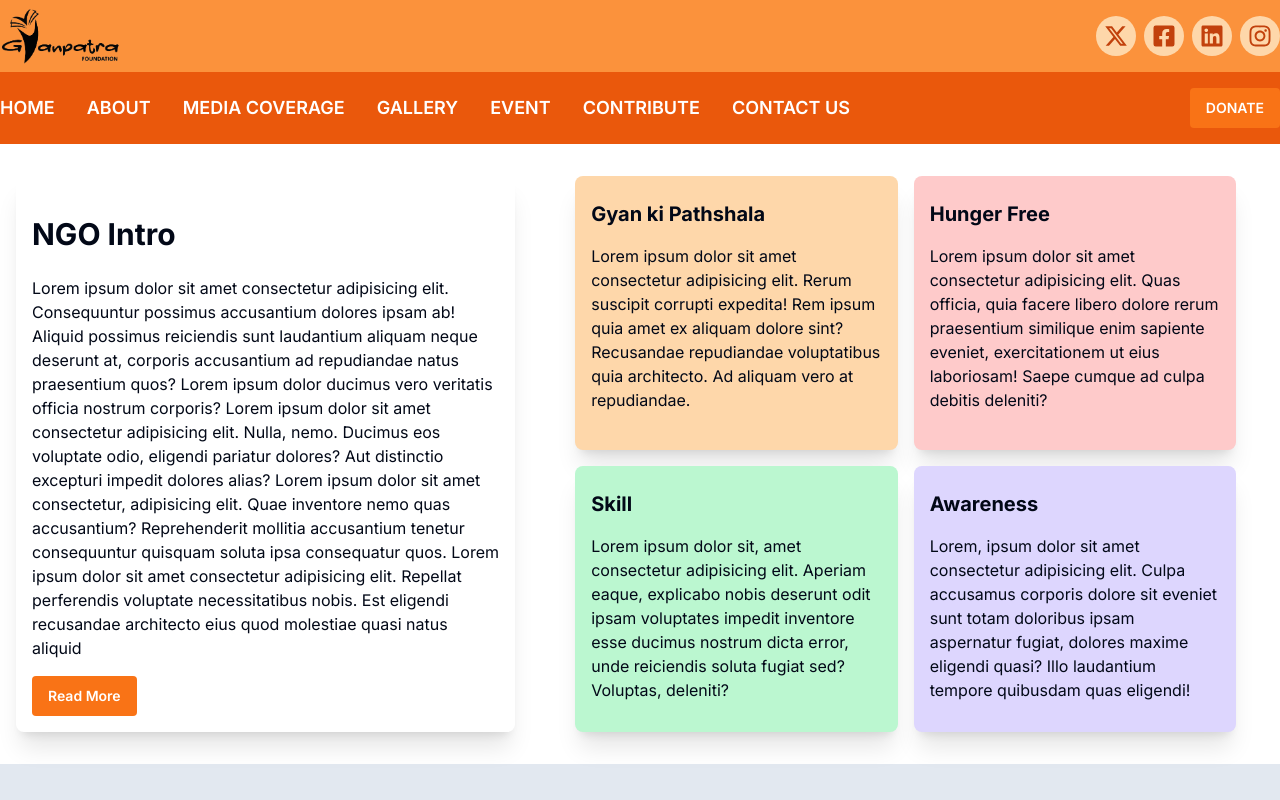
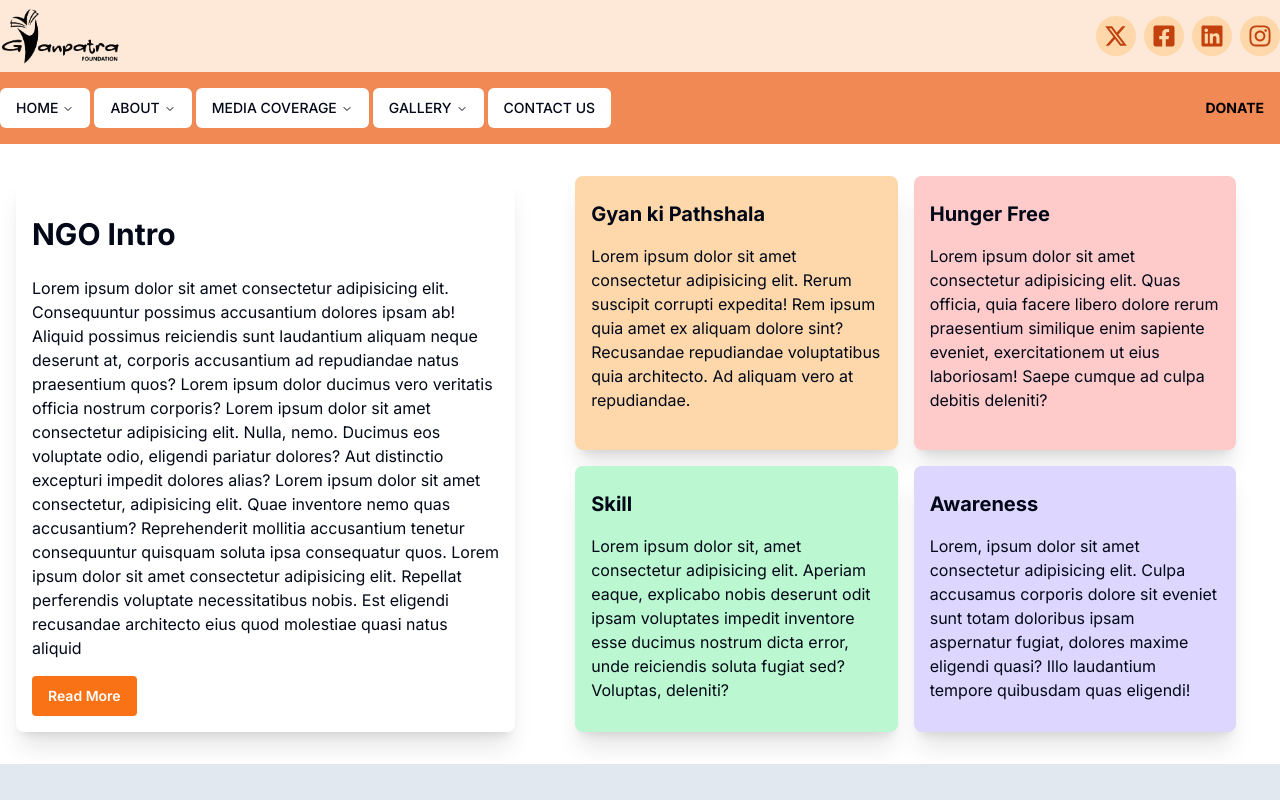
Before and after one commit to PrinceSah09/Gyan_Patra, a Next.js app: page / in a window 1280 px wide. Shown: the top 800 px of the page. Built offline with nearby package versions, Linux system fonts and the light colour scheme.

Commit message:
navbar: Redesigned Navbar with fixed pos using shadcn-ui navigation-menu using blur animation

```diff
--- a/src/components/Navbar.jsx
+++ b/src/components/Navbar.jsx
@@ -1,56 +1,216 @@
+"use client";
 import { FaXTwitter, FaInstagram } from "react-icons/fa6";
 import { FaFacebookSquare } from "react-icons/fa";
 import { FaLinkedin } from "react-icons/fa";
-import { Button } from "@/components/ui/button"
+import { Button,buttonVariants } from "@/components/ui/button";
 
-// import Button from "./utility/Button"
 import Link from "next/link";
 import Image from "next/image";
+
+import {
+  NavigationMenu,
+  NavigationMenuContent,
+  NavigationMenuItem,
+  NavigationMenuLink,
+  NavigationMenuList,
+  NavigationMenuTrigger,
+  navigationMenuTriggerStyle,
+} from "@/components/ui/navigation-menu";
+import React, { forwardRef } from "react";
+import { cn } from "@/lib/utils";
+
+
+const components = [
+  {
+    title: "Alert Dialog",
+    href: "/docs/primitives/alert-dialog",
+    description:
+      "A modal dialog that interrupts the user with important content and expects a response.",
+  },
+  {
+    title: "Hover Card",
+    href: "/docs/primitives/hover-card",
+    description:
+      "For sighted users to preview content available behind a link.",
+  },
+];
 
 
 function Navbar() {
   return (
     <>
       {/* First Navbar */}
-            <header className="bg-orange-400">
-                <div className="flex justify-between max-w-screen-xl mx-6 md:mx-auto lg:mx-auto"><div className="image my-auto">
-                    <Image
-                        src={"/logo.png"}
-                        height={10}
-                        width={120}
-                        className=""
-                    />
+      <header className="bg-orange-400/20 ">
+        <div className="flex justify-between max-w-screen-xl mx-6 md:mx-auto lg:mx-auto">
+          <div className="image my-auto">
+            <Image src={"/logo.png"} height={100} width={120} alt="Picture of the author" />
           </div>
           <div className="center"></div>
           <div className="social-media flex text-2xl gap-2 text-orange-700 py-4">
-                        <Link href={'/'} className="rounded-full bg-orange-200 px-2 py-2 hover:scale-110 duration-300"><FaXTwitter /></Link>
-                        <Link href={'/'} className="rounded-full bg-orange-200 px-2 py-2 hover:scale-110 duration-300"><FaFacebookSquare /></Link>
-                        <Link href={'/'} className="rounded-full bg-orange-200 px-2 py-2 hover:scale-110 duration-300"><FaLinkedin /></Link>
-                        <Link href={'/'} className="rounded-full bg-orange-200 px-2 py-2 hover:scale-110 duration-300"><FaInstagram /></Link>
+            <Link
+              href={"/"}
+              className="rounded-full bg-orange-200 px-2 py-2 hover:scale-110 duration-300"
+            >
+              <FaXTwitter />
+            </Link>
+            <Link
+              href={"/"}
+              className="rounded-full bg-orange-200 px-2 py-2 hover:scale-110 duration-300"
+            >
+              <FaFacebookSquare />
+            </Link>
+            <Link
+              href={"/"}
+              className="rounded-full bg-orange-200 px-2 py-2 hover:scale-110 duration-300"
+            >
+              <FaLinkedin />
+            </Link>
+            <Link
+              href={"/"}
+              className="rounded-full bg-orange-200 px-2 py-2 hover:scale-110 duration-300"
+            >
+              <FaInstagram />
+            </Link>
           </div>
         </div>
       </header>
 
       {/* Second Navbar */}
-            <header className="bg-orange-600 py-4 cursor-pointer ">
+      <header className="bg-orange-600/70 py-4 cursor-pointer sticky top-0 w-full z-40 backdrop-blur-md">
         <div className="flex justify-between mx-auto max-w-screen-xl">
-                    <ul className="lg:flex  items-center space-x-4 text-white gap-4 text-3xl hidden">
-                        <li className="text-lg font-semibold  hover:text-zinc-200 transition duration-300">HOME</li>
-                        <li className="text-lg font-semibold hover:text-zinc-200 transition duration-300">ABOUT</li>
-                        <li className="text-lg font-semibold hover:text-zinc-200 transition duration-300">MEDIA COVERAGE</li>
-                        <li className="text-lg font-semibold hover:text-zinc-200 transition duration-300">GALLERY</li>
-                        <li className="text-lg font-semibold hover:text-zinc-200 transition duration-300">EVENT</li>
-                        <li className="text-lg font-semibold hover:text-zinc-200 transition duration-300">CONTRIBUTE</li>
-                        <li className="text-lg font-semibold hover:text-zinc-200 transition duration-300">CONTACT US</li>
+          {/* <ul className="lg:flex  items-center space-x-4 text-white gap-4 text-md font-semibold hidden">
+                        <li className=" hover:text-zinc-200 transition duration-300"><Link href={"/"}>HOME</Link></li>
+                        <li className="hover:text-zinc-200 transition duration-300"><Link href={"/media"}>ABOUT</Link></li>
+                        <li className="hover:text-zinc-200 transition duration-300"><Link href={"/media"}>MEDIA COVERAGE</Link></li>
+                        <li className="hover:text-zinc-200 transition duration-300"><Link href={"/media"}>GALLERY</Link></li>
+                        <li className="hover:text-zinc-200 transition duration-300"><Link href={"/media"}>EVENT</Link></li>
+                        <li className="hover:text-zinc-200 transition duration-300"><Link href={"/media"}>CONTRIBUTE</Link></li>
+                        <li className="hover:text-zinc-200 transition duration-300"><Link href={"/contact"}>CONTACT US</Link></li>
+                    </ul> */}
+          <NavigationMenu className="hidden md:block">
+            <NavigationMenuList>
+              <NavigationMenuItem>
+                <NavigationMenuTrigger className="">HOME</NavigationMenuTrigger>
+                <NavigationMenuContent>
+                  <ul className="grid gap-3 p-6 md:w-[400px] lg:w-[500px] lg:grid-cols-[.75fr_1fr]">
+                    <li className="row-span-3">
+                      <NavigationMenuLink asChild>
+                        <a
+                          className="flex h-full w-full select-none flex-col justify-end rounded-md bg-gradient-to-b from-muted/50 to-muted p-6 no-underline outline-none focus:shadow-md"
+                          href="/"
+                        >
+                          {/* <Icons.logo className="h-6 w-6" /> */}
+                          <div className="mb-2 mt-4 text-lg font-medium">
+                            GTA VI
+                          </div>
+                          <p className="text-sm leading-tight text-muted-foreground">
+                            Coming soon be ready.
+                          </p>
+                        </a>
+                      </NavigationMenuLink>
+                    </li>
+                    <ListItem href="/" title="Introduction">
+                      An open world game with interactive NP.
+                    </ListItem>
+                    <ListItem href="/docs/installation" title="Installation">
+                      How to install dependencies and structure your app.
+                    </ListItem>
+                    <ListItem
+                      href="/docs/primitives/typography"
+                      title="Typography"
+                    >
+                      Styles for headings, paragraphs, lists...etc
+                    </ListItem>
                   </ul>
+                </NavigationMenuContent>
+              </NavigationMenuItem>
+
+              <NavigationMenuItem>
+                <NavigationMenuTrigger className=" ">ABOUT</NavigationMenuTrigger>
+                <NavigationMenuContent>
+                  <ul className="grid w-[400px] gap-3 p-4 md:w-[300px]  md:grid-cols-1 lg:w-[200px]">
+                    <li><Link href={"/about"} className={cn(("font-bold"),buttonVariants({ variant: "ghost" }))}>About this Page</Link></li>
+                    <li><Link href={"/founder"} className={buttonVariants({ variant: "ghost" })}>About the founder</Link></li>
+                  </ul>
+                </NavigationMenuContent>
+              </NavigationMenuItem>
+              <NavigationMenuItem>
+                <NavigationMenuTrigger className="">MEDIA COVERAGE</NavigationMenuTrigger>
+                <NavigationMenuContent>
+                  <ul className="grid w-[400px] gap-3 p-4 md:w-[500px] md:grid-cols-2 lg:w-[400px] ">
+                    {components.map((component) => (
+                      <ListItem
+                        key={component.title}
+                        title={component.title}
+                        href={"/media"}
+                      >
+                        {component.description}
+                      </ListItem>
+                    ))}
+                  </ul>
+                </NavigationMenuContent>
+              </NavigationMenuItem>
+              <NavigationMenuItem>
+                <NavigationMenuTrigger className=" ">GALLERY</NavigationMenuTrigger>
+                <NavigationMenuContent>
+                  <ul className="grid w-[400px] gap-3 p-4 md:w-[500px] md:grid-cols-2 lg:w-[600px] ">
+                    {components.map((component) => (
+                      <ListItem
+                        key={component.title}
+                        title={component.title}
+                        href={"/gallery"}
+                      >
+                        {component.description}
+                      </ListItem>
+                    ))}
+                  </ul>
+                </NavigationMenuContent>
+              </NavigationMenuItem>
+              <NavigationMenuItem>
+                <Link href="/contact" legacyBehavior passHref>
+                  <NavigationMenuLink className={cn(("font-bold"), navigationMenuTriggerStyle())}>
+                    CONTACT US
+                  </NavigationMenuLink>
+                </Link>
+              </NavigationMenuItem>
+            </NavigationMenuList>
+          </NavigationMenu>
           {/* <div className="center"></div> */}
           <div className="social-media flex items-center text-2xl gap-4">
-                        <Button className="bg-orange-500 hover:bg-orange-900 text-white font-semibold py-4 px-4 rounded transition duration-300">DONATE</Button>
+            <Button variant="ghost" className="  text-black  font-bold py-4 px-4 rounded transition duration-300">
+              DONATE
+            </Button>
           </div>
         </div>
-            </header>
+      </header >
     </>
-    )
+  );
 }
 
+const ListItem = forwardRef(
+  ({ className, title, children, ...props }, ref) => {
+    return (
+      <li>
+        <NavigationMenuLink asChild>
+          <a
+            ref={ref}
+            className={cn(
+              "block select-none space-y-1 rounded-md p-3 leading-none no-underline outline-none transition-colors hover:bg-accent hover:text-accent-foreground focus:bg-accent focus:text-accent-foreground",
+              className
+            )}
+            {...props}
+          >
+            <div className="text-sm font-medium leading-none">{title}</div>
+            <p className="line-clamp-2 text-sm leading-snug text-muted-foreground">
+              {children}
+            </p>
+          </a>
+        </NavigationMenuLink>
+      </li>
+    );
+  }
+);
+ListItem.displayName = "ListItem";
+
+
 export default Navbar;
```
Lines whose indentation alone changed are shown as unchanged.
